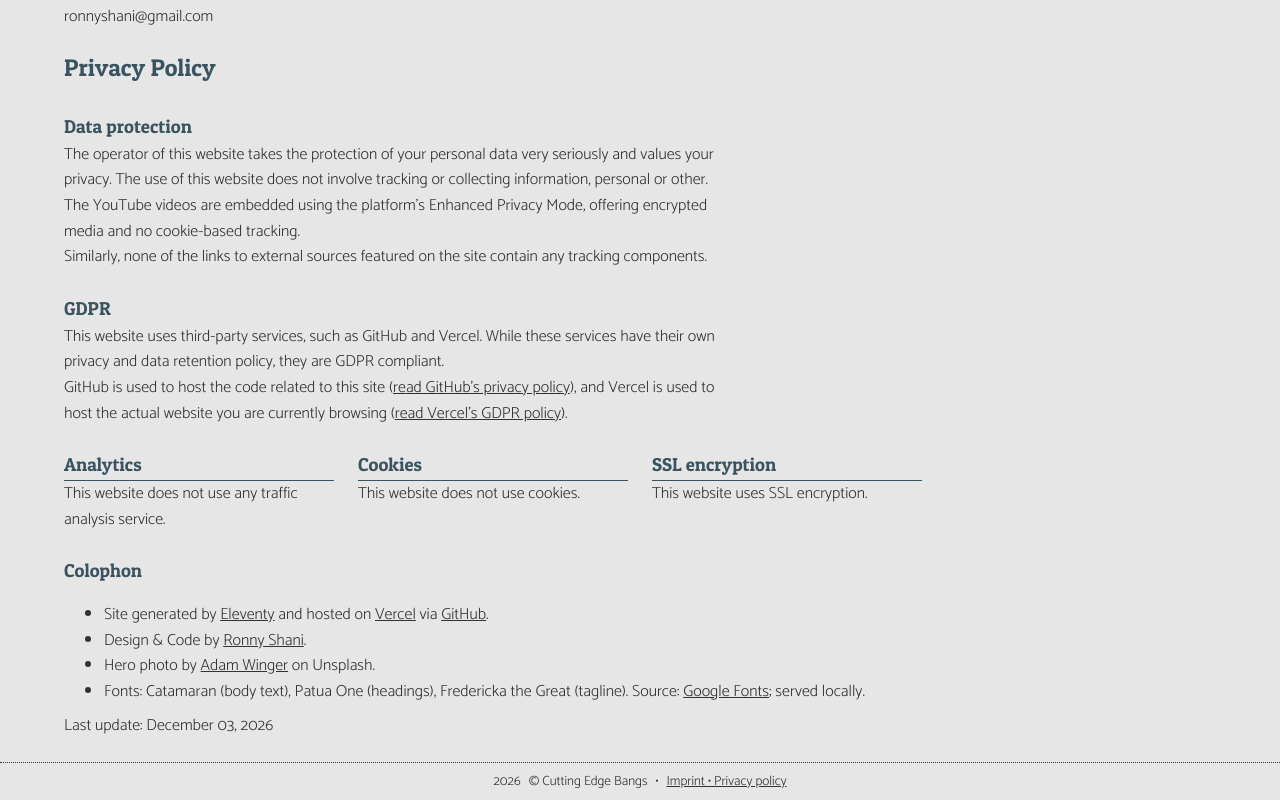
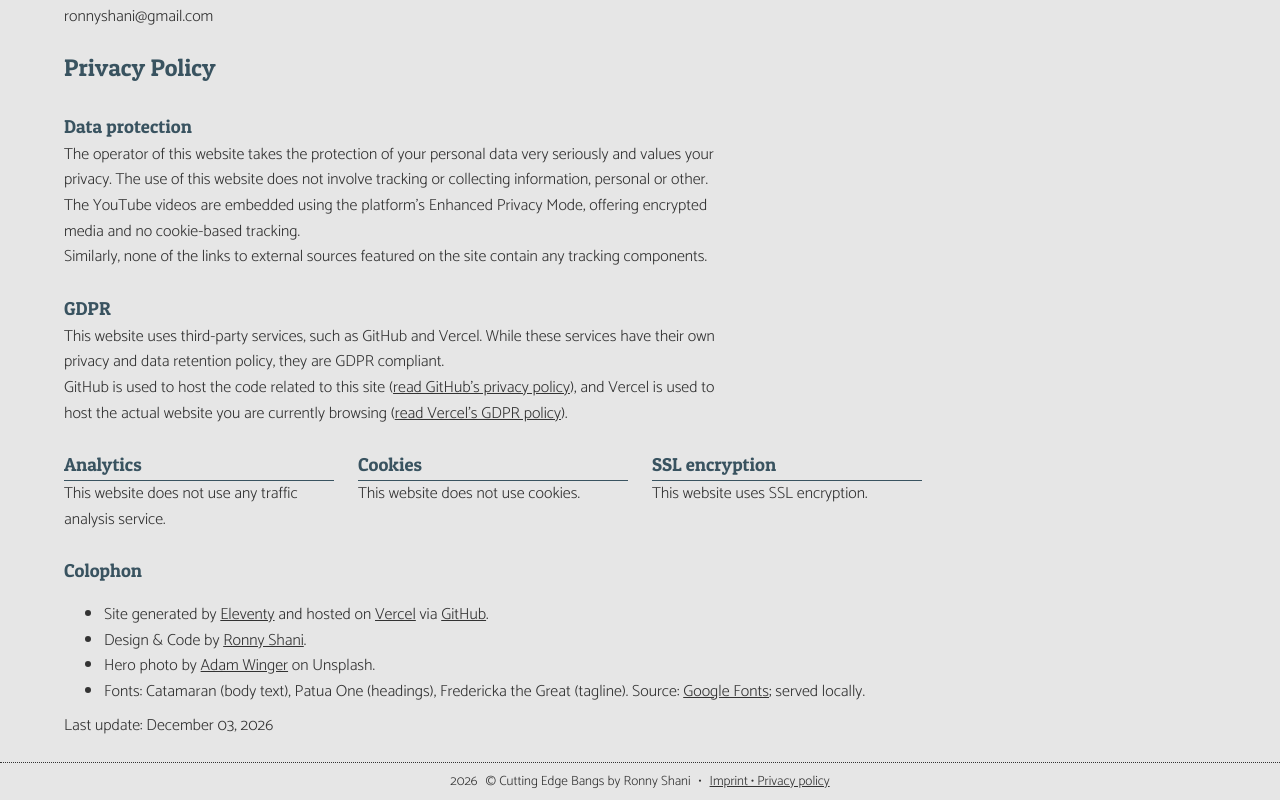
Before and after one commit to ironnysh/mighty, an Eleventy site: page src/imprint.md in a window 1280 px wide. Shown: the part 831-1631 px from the top of the page. Built offline with nearby package versions, Linux system fonts and the light colour scheme; Eleventy itself is replaced by a stand-in of ours; files that its build step writes are made by us from their sources.

Commit message:
Add credit on the footer

```diff
--- a/src/_includes/footer.njk
+++ b/src/_includes/footer.njk
@@ -1,3 +1,3 @@
 <footer>
-  <small><time datetime="{{ helpers.currentYear() }}">{{ helpers.currentYear() }}</time><span> &copy; {{ settings.title }} </span>•<a href="/imprint/">Imprint • Privacy policy</a></small>
+  <small><time datetime="{{ helpers.currentYear() }}">{{ helpers.currentYear() }}</time><span> &copy; {{ settings.title }} by Ronny Shani</span>•<a href="/imprint/">Imprint • Privacy policy</a></small>
 </footer>
```
